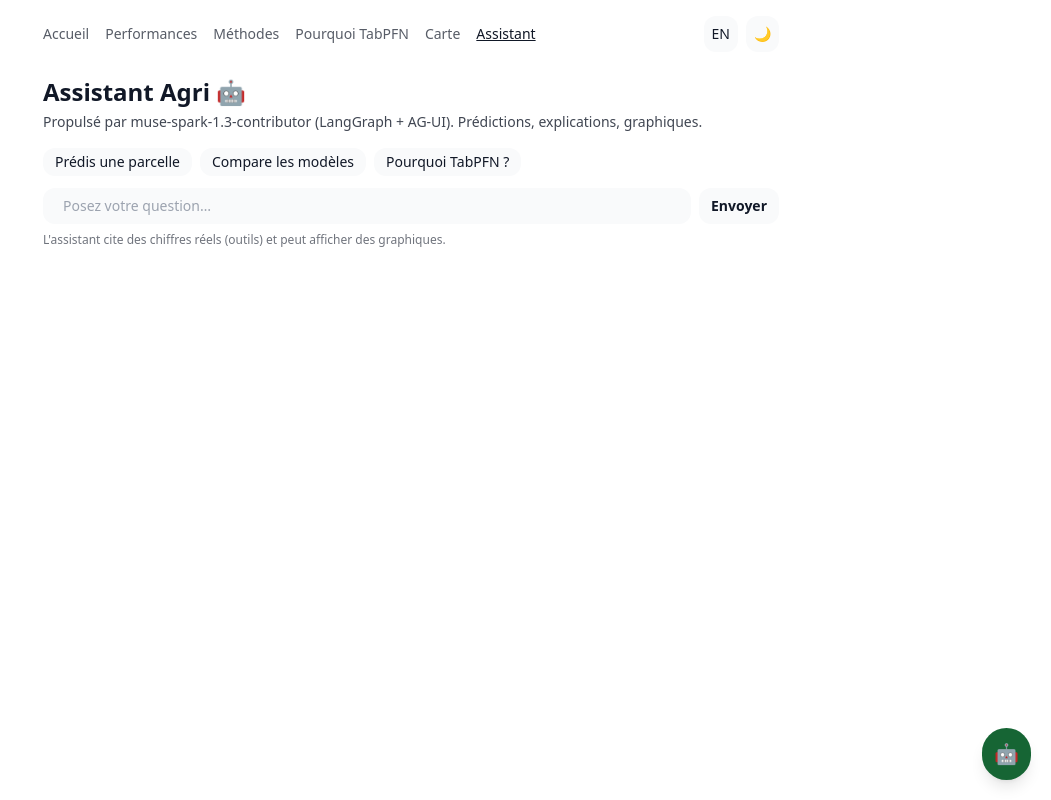
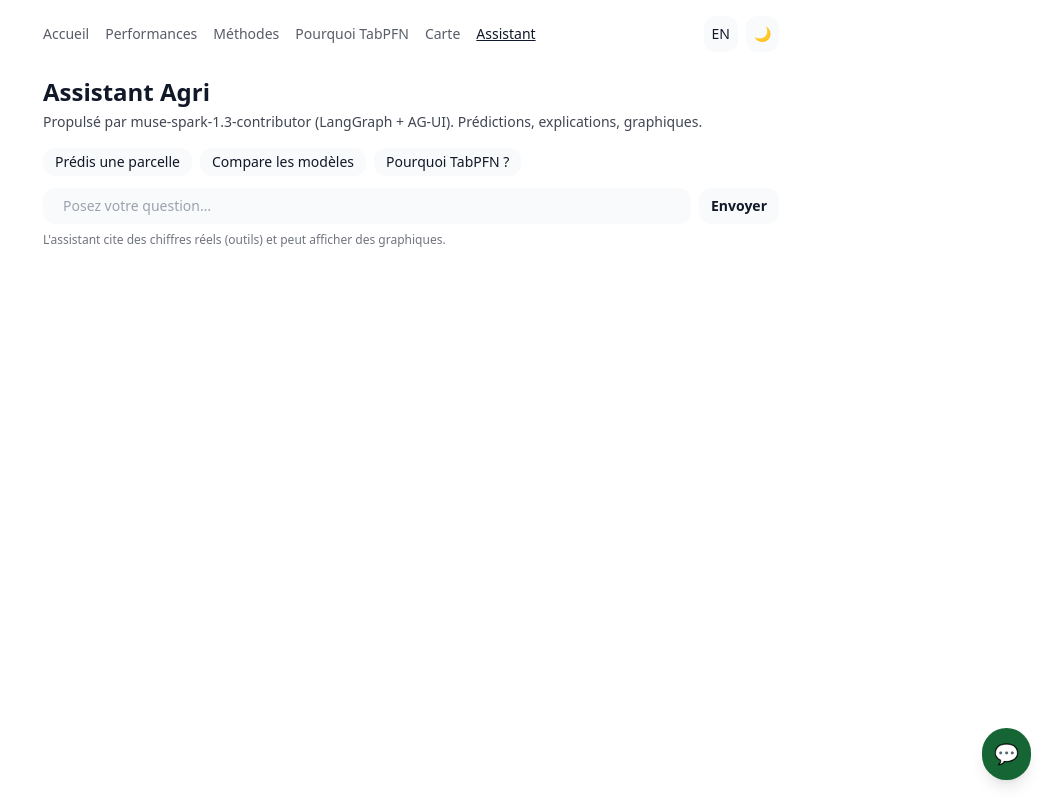
Before and after one commit to VinyVan/cropland-tabpfn-showdown, a Next.js app in the folder web/: page /assistant in a window 1280 px wide. Shown: the whole page, without its empty margins (229-1280 px from the left). Built offline with nearby package versions, Linux system fonts and the light colour scheme.

Commit message:
style: drop robot emoji (popup button, titles)

```diff
--- a/web/app/assistant/page.tsx
+++ b/web/app/assistant/page.tsx
@@ -15,7 +15,7 @@ export default function AssistantPage() {
     <main className="mx-auto max-w-3xl px-4 pb-16">
       <Nav lang={lang} setLang={setLang} />
       <h1 className="mt-2 text-2xl font-bold">
-        {T(lang, "Assistant Agri 🤖", "Agri assistant 🤖", "Agri-Assistent 🤖")}
+        {T(lang, "Assistant Agri", "Agri assistant", "Agri-Assistent")}
       </h1>
       <p className="mt-1 text-sm opacity-80">
         {T(
--- a/web/components/chat-popup.tsx
+++ b/web/components/chat-popup.tsx
@@ -36,7 +36,7 @@ export function ChatPopup() {
         className="card fixed bottom-5 right-5 z-50 !rounded-full !p-3 text-xl shadow-lg"
         style={{ background: "var(--accent)", color: "#fff" }}
       >
-        {open ? "✕" : "🤖"}
+        {open ? "✕" : "💬"}
       </button>
       {open && (
         <div className="fixed bottom-20 right-5 z-50 flex max-h-[70vh] w-[min(92vw,380px)] flex-col overflow-hidden rounded-2xl shadow-2xl ring-1 ring-black/10">
@@ -46,7 +46,7 @@ export function ChatPopup() {
           >
             <div className="flex items-center justify-between">
               <span className="text-sm font-bold">
-                🤖 {T(lang, "Assistant Agri", "Agri assistant", "Agri-Assistent")}
+                {T(lang, "Assistant Agri", "Agri assistant", "Agri-Assistent")}
               </span>
               <button
                 className="rounded-full px-2 py-0.5 text-sm opacity-80 hover:opacity-100"
```
